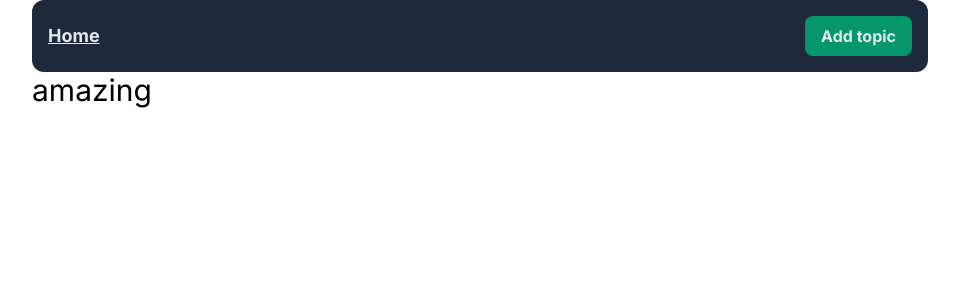
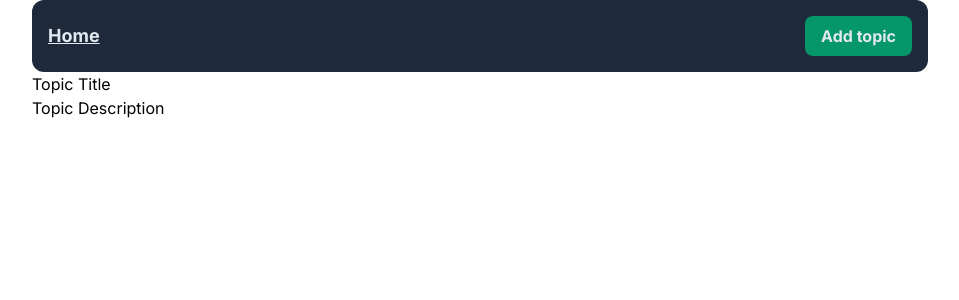
Before and after one commit to faun3/next13-simple-crud, a Next.js app: page / in a window 1280 px wide. Shown: the top 300 px of the page, without its empty margins (160-1119 px from the left). Built offline with nearby package versions, Linux system fonts and the light colour scheme.

Commit message:
use new topicslist component in main page.tsx file

```diff
--- a/app/page.tsx
+++ b/app/page.tsx
@@ -1,7 +1,9 @@
+import TopicsList from "@/components/TopicsList";
+
 export default function Home() {
   return (
     <div>
-      <h1 className="text-3xl">amazing</h1>
+      <TopicsList />
     </div>
   );
 }
```
